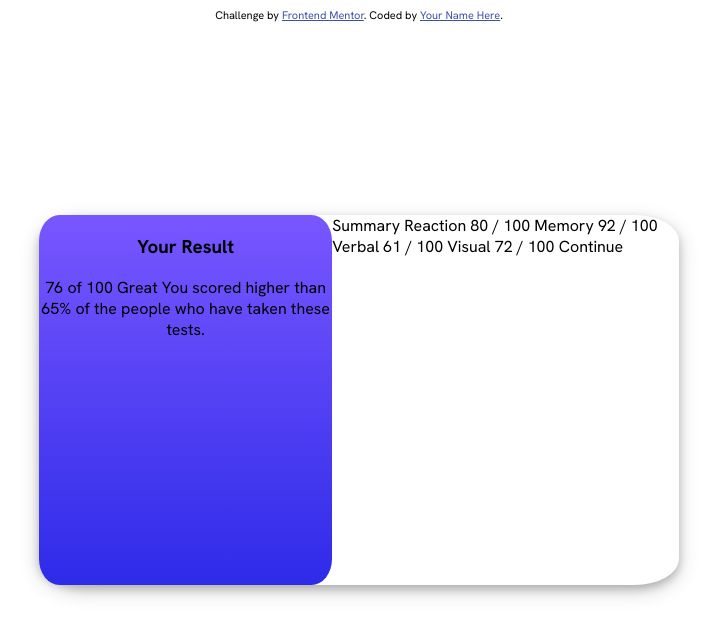
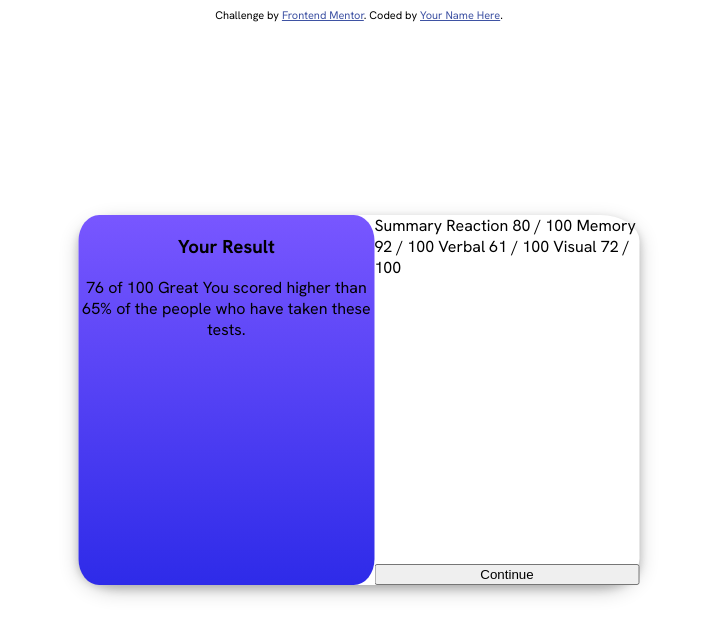
Before and after one commit to JuanBueno-coder/reto, a plain HTML site: page index.html in a window 1280 px wide. Shown: the whole page, without its empty margins (281-998 px from the left). Drawn offline with Linux system fonts and the light colour scheme.

Commit message:
Se fija un tamaño estandar para el .center

```diff
--- a/index.html
+++ b/index.html
@@ -39,7 +39,7 @@
   Visual
   72 / 100
 
-  Continue
+  <button>Continue</button>
 </section>
 </section>
 <section class="footer">
--- a/styless.css
+++ b/styless.css
@@ -20,6 +20,13 @@ body{
     align-items: center;
     flex-direction: column;
 }
+.Summary{
+    width: auto;
+    height: 370px;
+    align-items: center;
+    display: grid;
+    align-content: space-between;
+}
 .center{
     position: absolute;
     top: 50%;
@@ -28,18 +35,16 @@ body{
     display: flex;
     box-shadow: 0 4px 8px 0 rgba(0, 0, 0, 0.2), 0 6px 20px 0 rgba(0, 0, 0, 0.19);
     border-radius: 7%;
+    align-items: center;
+    width: 561px;
+    height: 370px;
+
 }
 
 .tarjet{
     background: linear-gradient(to bottom, hsl(252, 100%, 67%),hsl(241, 81%, 54%));
     text-align: center;
-    width: 525px;
+    width: auto;
     height: 370px;
     border-radius: 7%;
 }
-.Summary{
-    background-color: white;
-    width: auto;
-    height: auto;
-    border-radius: 100%;
-}
```
